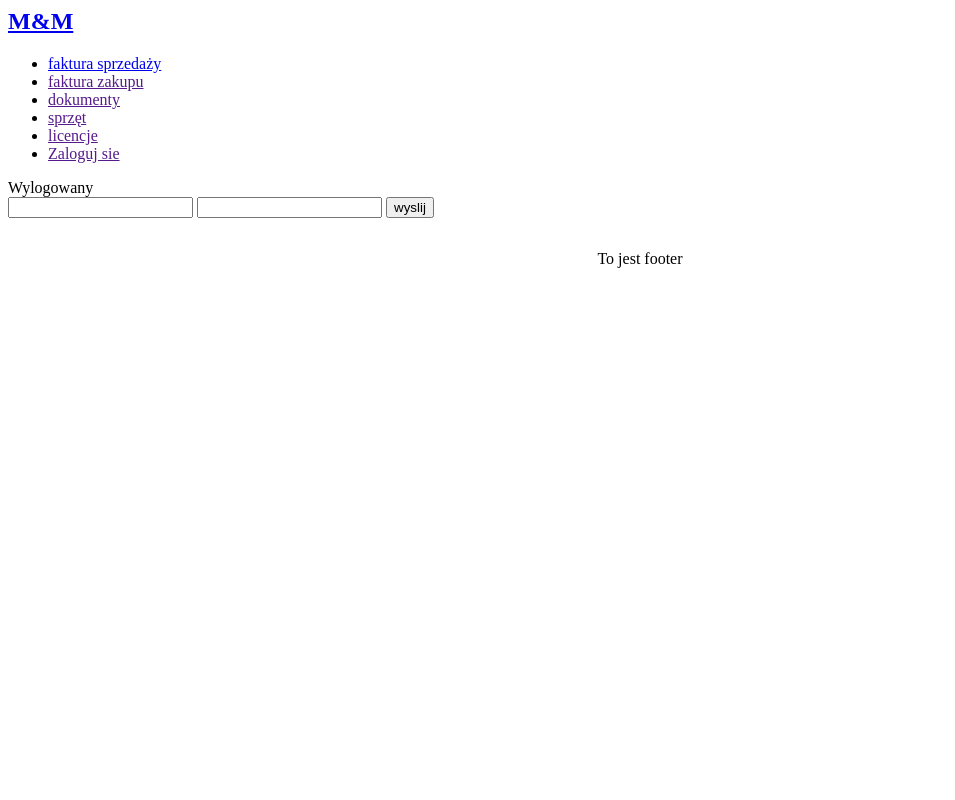
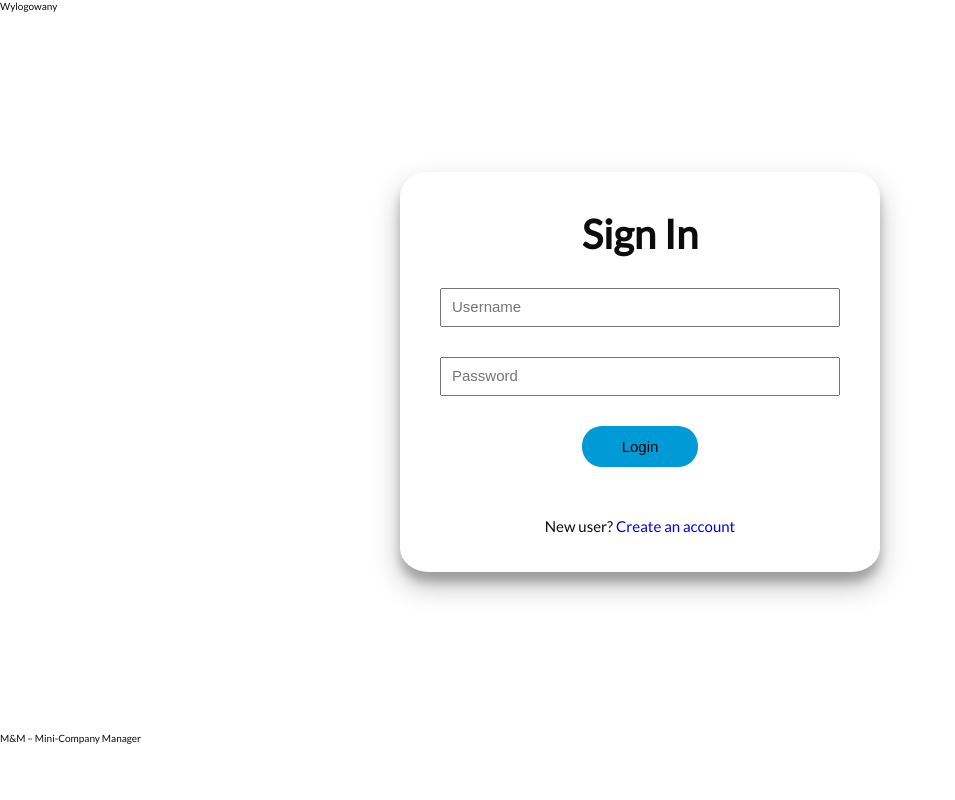
Before and after one commit to Cyzol/Mini-Company-Manager, a PHP site: page /index.php?action=login in a window 1280 px wide. Shown: the whole page, without its empty margins (0-955 px from the left). Run offline with PHP 8.4, Linux system fonts and the light colour scheme.

Commit message:
Add Login layout to the home page

```diff
--- /dev/null
+++ b/assets/styles/style.css
@@ -0,0 +1,91 @@
+:root {
+    --main-font-color: #0C0C0C;
+    --main-bg-color: white;
+    --main-font-family:  Lato;
+}
+
+*,
+*::after,
+*::before {
+    box-sizing: border-box;
+    padding: 0;
+    margin: 0;
+}
+
+html {
+    font-family: var(--main-font-family);
+    scroll-behavior: smooth;
+    font-size: 10px;
+    background-color: var(--main-bg-color);
+    color: var(--main-font-color) ;
+}
+
+li,
+a,
+h2 {
+    text-decoration: none;
+    font-weight: 100;
+}
+
+.login-section{
+    height: 90vh;
+    display: flex;
+    align-items: center;
+    justify-content: center;
+    flex-direction: column;
+}
+
+.login-form{
+    display: flex;
+    align-items: center;
+    flex-direction: column;
+    justify-content: center;
+    height: 50vh;
+    background-color: white;
+    padding: 40px;
+    border-radius: 6%;
+    box-shadow: 0 14px 28px rgba(0,0,0,0.25), 0 10px 10px rgba(0,0,0,0.22);
+}
+input{
+    margin-top: 30px;
+}
+
+input[type=text], input[type=password]{
+    padding: 10px;
+    width: 400px;
+}
+
+input[type=submit]{
+    font-size: 1.5rem;
+    font-weight: 500;
+    line-height: inherit;
+    cursor: pointer;
+    padding: 1.2rem 4rem;
+    border: none;
+    outline: none;
+    border-radius: 2rem;
+    text-align: center;
+    background-color: #009BD6;
+    margin-bottom: 40px;
+}
+
+label{
+    margin-right: 20px;
+    font-size: 2rem;
+}
+
+.title-large {
+    font-size: 4rem;
+    font-weight: 600;
+}
+
+.title-subs {
+    margin-top: 10px;
+    font-size: 1.5rem;
+    font-weight: 400;
+    line-height: inherit;
+}
+
+::placeholder{
+    font-size: 1.5rem;
+}
--- a/styles/style.css
+++ /dev/null
@@ -1,4 +0,0 @@
-.footer{
-    display: flex;
-    justify-content: center;
-}
--- a/templates/Layout.php
+++ b/templates/Layout.php
@@ -7,25 +7,37 @@ class Layout
         ?>
             <html>
             <head>
+                <meta charset="UTF-8">
+                <link rel="stylesheet" href="./assets/styles/style.css">
+                <link href="https://fonts.googleapis.com/css2?family=Allura&display=swap" rel="styleheet">
+                <link href='http://fonts.googleapis.com/css?family=Lato&subset=latin,latin-ext' rel='stylesheet' type='text/css'>
                 <title>M&M – Mini-Company Manager</title>
-                <link rel="stylesheet" href="./styles/style.css">
             </head>
             <body>
-            <?= self::navbar() ?>
+<!--            --><?//= self::navbar() ?>
             <?= isset($_SESSION['uid']) && $_SESSION['uid'] ? 'Zalogowany' : 'Wylogowany' ?>
         <?php
         $html = ob_get_clean();
         return $html;
     }
 
+    public static function bodyPage(){
+        ob_start();
+        ?>
+            <section class="banner-area" id="bannerArea">
+                <h1>collect all documents.</h1>
+            </section>
+        <?php
+    }
+
     public static function footer()
     {
         ob_start();
         ?>
-            <link>
+
             </body>
         <div class="footer">
-            <p>To jest footer</p>
+            <p>M&M – Mini-Company Manager</p>
         </div>
             </html>
         <?php
--- a/templates/LoginViewIndex.php
+++ b/templates/LoginViewIndex.php
@@ -6,11 +6,18 @@ class LoginViewIndex
         ob_start();
         ?>
             <?= Layout::header() ?>
-            <form method="post" action="index.php?action=login-set">
-                <input type="text" name="username">
-                <input type="text" name="password">
-                <input type="submit" value="wyslij">
-            </form>
+            <section class ="login-section">
+
+                <form class="login-form" method="post" action="index.php?action=login-set">
+                    <div class="title">
+                        <h1 class="title title-large">Sign In</h1>
+                    </div>
+                    <input id="user-name" type="text" name="username" placeholder="Username">
+                    <input id="user-password" type="text" name="password" placeholder="Password">
+                    <input type="submit" value="Login">
+                    <p class="title title-subs">New user? <span><a href="#" class="linktext">Create an account</a></span></p>
+                </form>
+            </section>
             <?= Layout::footer() ?>
         <?php
         $html = ob_get_clean();
```
Also changed, not shown: templates/HomePageShow.php (added, +21 -0 lines), assets/images/b1.jpg (added).
